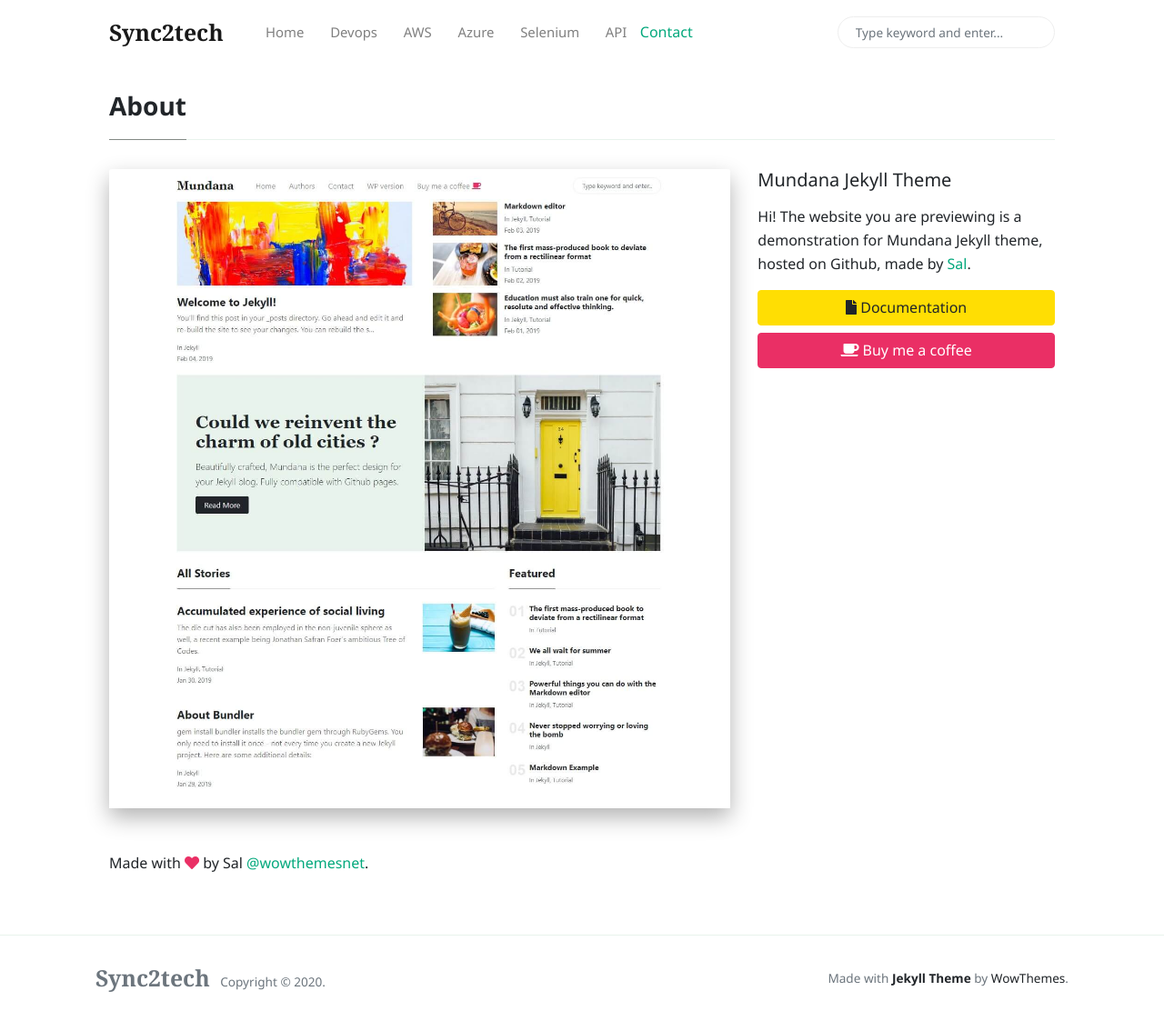
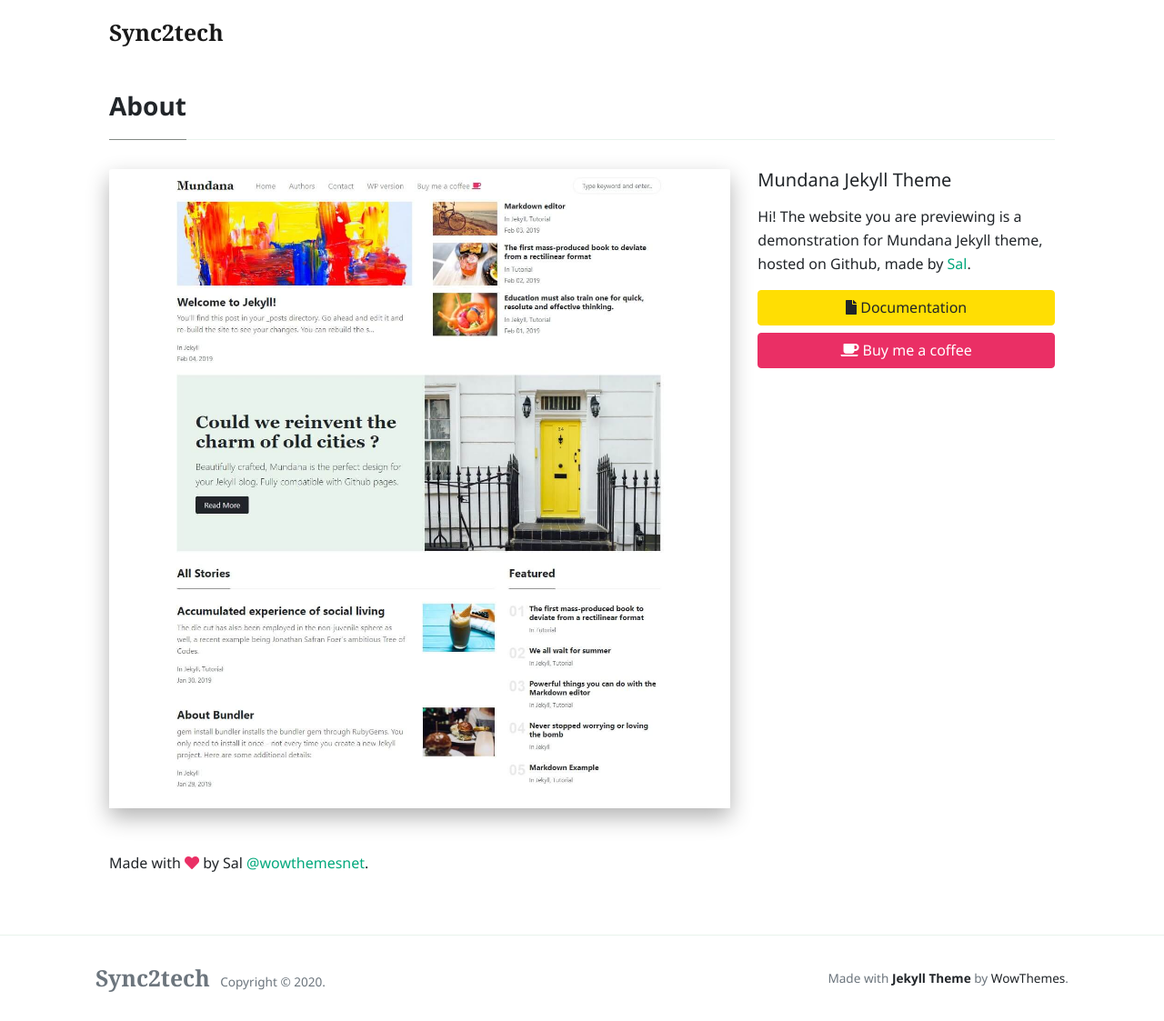
Before and after one commit to mohan-balakrishnan/sync2techold, a Jekyll site: the page built from _pages/about.md, in a window 1280 px wide and 1123 px high. Shown: the whole window at 91% size. Built offline with Jekyll 4.4.1, drawn with Linux system fonts in a browser that asks for light colours; nearby versions of some CDN libraries.

Commit message:
menu update

```diff
--- a/_includes/menu-header.html
+++ b/_includes/menu-header.html
@@ -1,6 +1,6 @@
 <!--  Replace menu links here -->
 
-<li class="nav-item">
+<!--<li class="nav-item">
 <a class="nav-link" href="{{site.baseurl}}/index.html">Home</a>
 </li>
 <li class="nav-item">
@@ -20,4 +20,4 @@
 </li>
 <li class="nav-item">
 <a  href="{{site.baseurl}}/contact.html">Contact</a>
-</li>
+</li> -->
--- a/_includes/search-lunr.html
+++ b/_includes/search-lunr.html
@@ -76,6 +76,6 @@ function lunr_search(term) {
 
 
 
-<form class="bd-search hidden-sm-down" onSubmit="return lunr_search(document.getElementById('lunrsearch').value);">
+<!-- <form class="bd-search hidden-sm-down" onSubmit="return lunr_search(document.getElementById('lunrsearch').value);">
 <input type="text" class="form-control text-small"  id="lunrsearch" name="q" value="" placeholder="Type keyword and enter...">
-</form>
+</form> -->
```
